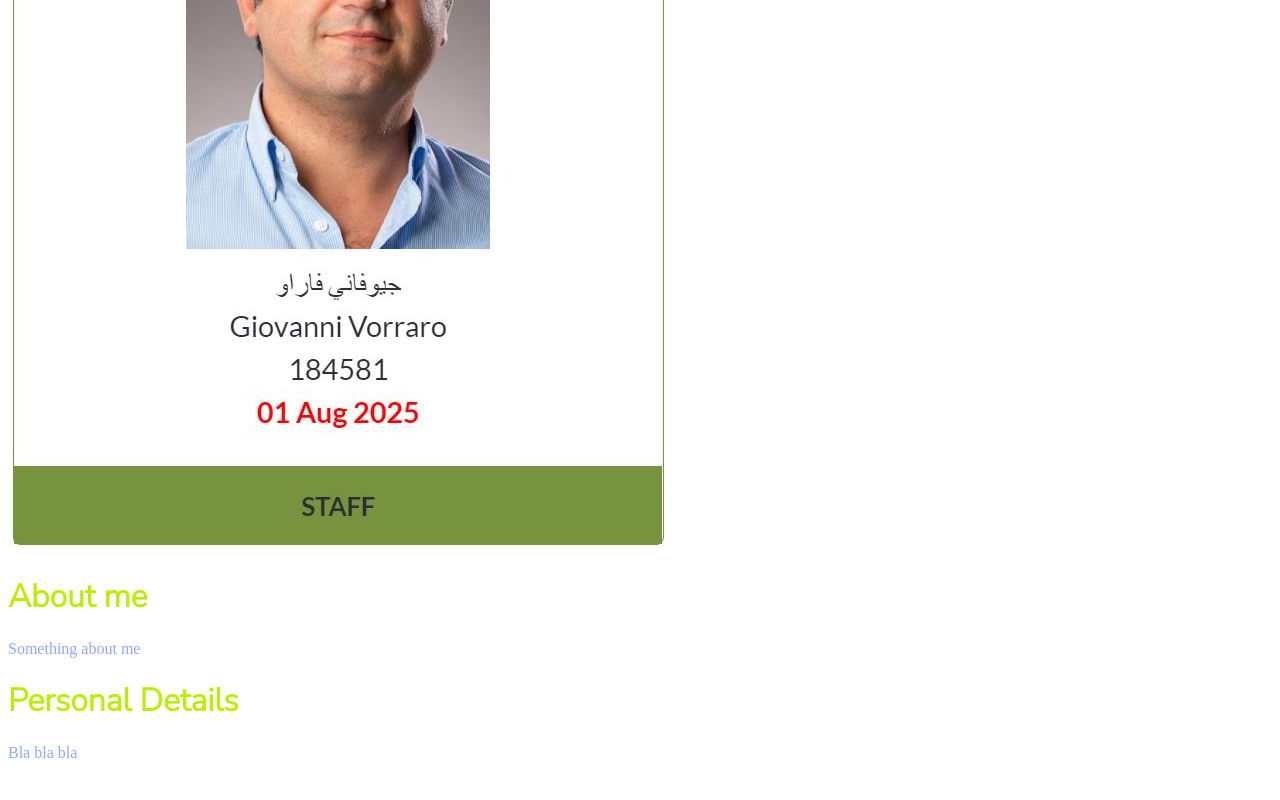
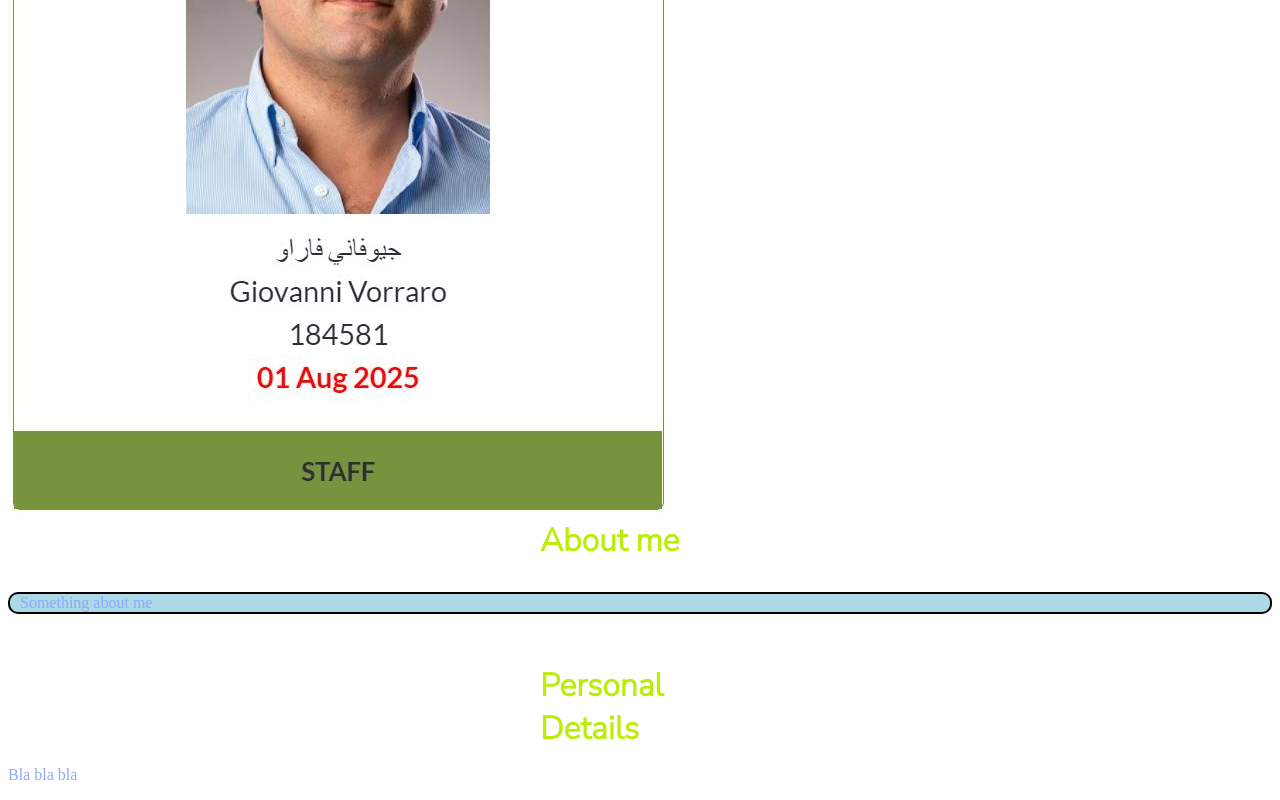
Before and after one commit to Raqmiyyan/personal-portfolio-GVorraro, a plain HTML site: page index.html in a window 1280 px wide. Shown: the part 449-1249 px from the top of the page. Before the commit the page ends 1227 px from the top, so only its background shows below. Drawn offline with Linux system fonts and the light colour scheme; a web font is replaced by a local one.

Commit message:
CSS BOX MODEL

```diff
--- a/index.html
+++ b/index.html
@@ -16,7 +16,7 @@
         <img src="Giovanni KAUST ID.JPG" height="">
         <h1>About me</h1>
 
-        <p>Something about me</p>
+        <p id="SAM">Something about me</p>
 
         <h1>Personal Details</h1>
 
--- a/style.css
+++ b/style.css
@@ -16,4 +16,16 @@ p {
 h1  {
     color: var(--bitter-lime);
     font-family: 'Nunito Sans', sans-serif;
+    width: 200px;
+    margin: 0px auto;
 }
+
+#SAM{
+    border: 2px solid black;
+    border-radius: 10px;
+    padding-left: 10px;
+    background-color: lightblue;
+    margin-top: 30px;
+    margin-bottom: 50px;
+
+}
```
Also changed, not shown: index2_CV.html (+1 -1 lines).
